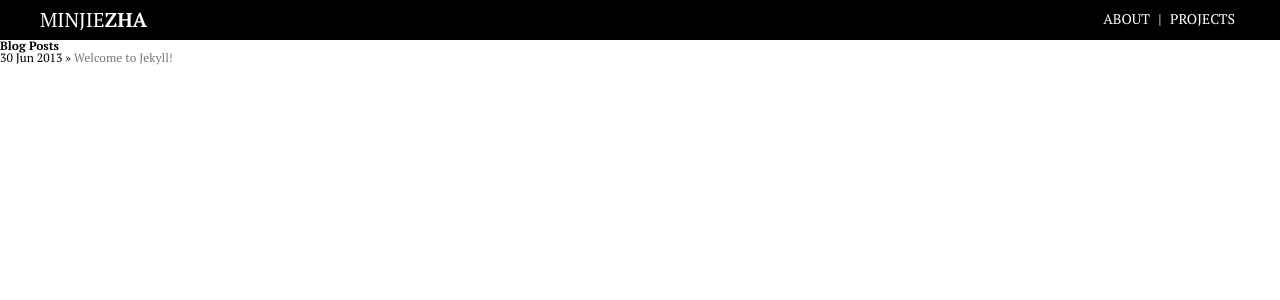
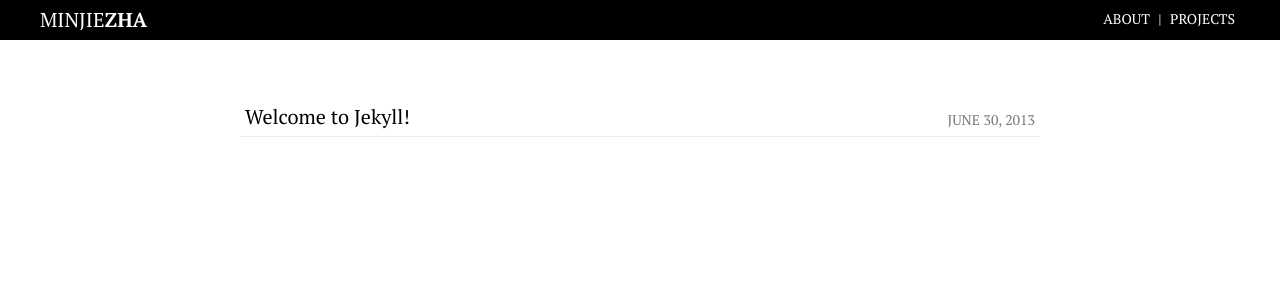
Before and after one commit to magic003/magic003.github.io, a Jekyll site: the page built from index.html, in a window 1280 px wide. Shown: the top 300 px of the page. Built offline with Jekyll 4.4.1, drawn with Linux system fonts in a browser that asks for light colours.

Commit message:
polish the post list in home page

```diff
--- a/_layouts/default.html
+++ b/_layouts/default.html
@@ -37,6 +37,13 @@
         </ul>
       </nav>
     </div>
-    {{ content }}
+    <div id="container">
+      <div id="content">
+        {{ content }}
+      </div>
+      <footer id="footer">
+
+      </footer>
+    </div>
   </body>
 </html>
--- a/css/screen.css
+++ b/css/screen.css
@@ -72,6 +72,40 @@ a:hover {
     margin-right: 5px;
     margin-left: 5px;
 }
+
+#container {
+    margin: 0 auto;
+    width: 900px;
+    padding-top: 40px;
+}
+
+#content {
+    padding: 20px 50px 100px 50px;
+}
+
 /* Home */
 
+#posts li {
+    list-style-type: none;
+    border-bottom: 1px solid #EEEEEE;
+    padding: 7px 5px;
+    line-height: 160%;
+}
+
+#posts li .date {
+    color: #777777;
+    float: right;
+    font-size: 14px;
+    text-transform: uppercase;
+    padding-top: 3px;
+}
+
+#posts li a {
+    color: black;
+    font-size: 20px;
+}
+
+#posts li a:hover {
+    color: red;
+}
 /* Posts */
--- a/index.html
+++ b/index.html
@@ -1,13 +1,17 @@
 ---
 layout: default
-title: My Personl Site
+title: Minjie Zha
 ---
 
-<div id="home">
-  <h1>Blog Posts</h1>
-  <ul class="posts">
+<section id="posts">
+  <ul>
     {% for post in site.posts %}
-      <li><span>{{ post.date | date_to_string }}</span> &raquo; <a href="{{ post.url }}">{{ post.title }}</a></li>
+      <li>
+        <span class="date">
+        <time pubdate="{{ post.date }}">{{ post.date | date: "%B %d, %Y" }}</time>
+        </span>
+        <a href="{{ post.url }}">{{ post.title }}</a>
+      </li>
     {% endfor %}
   </ul>
-</div>
+</section>
```
